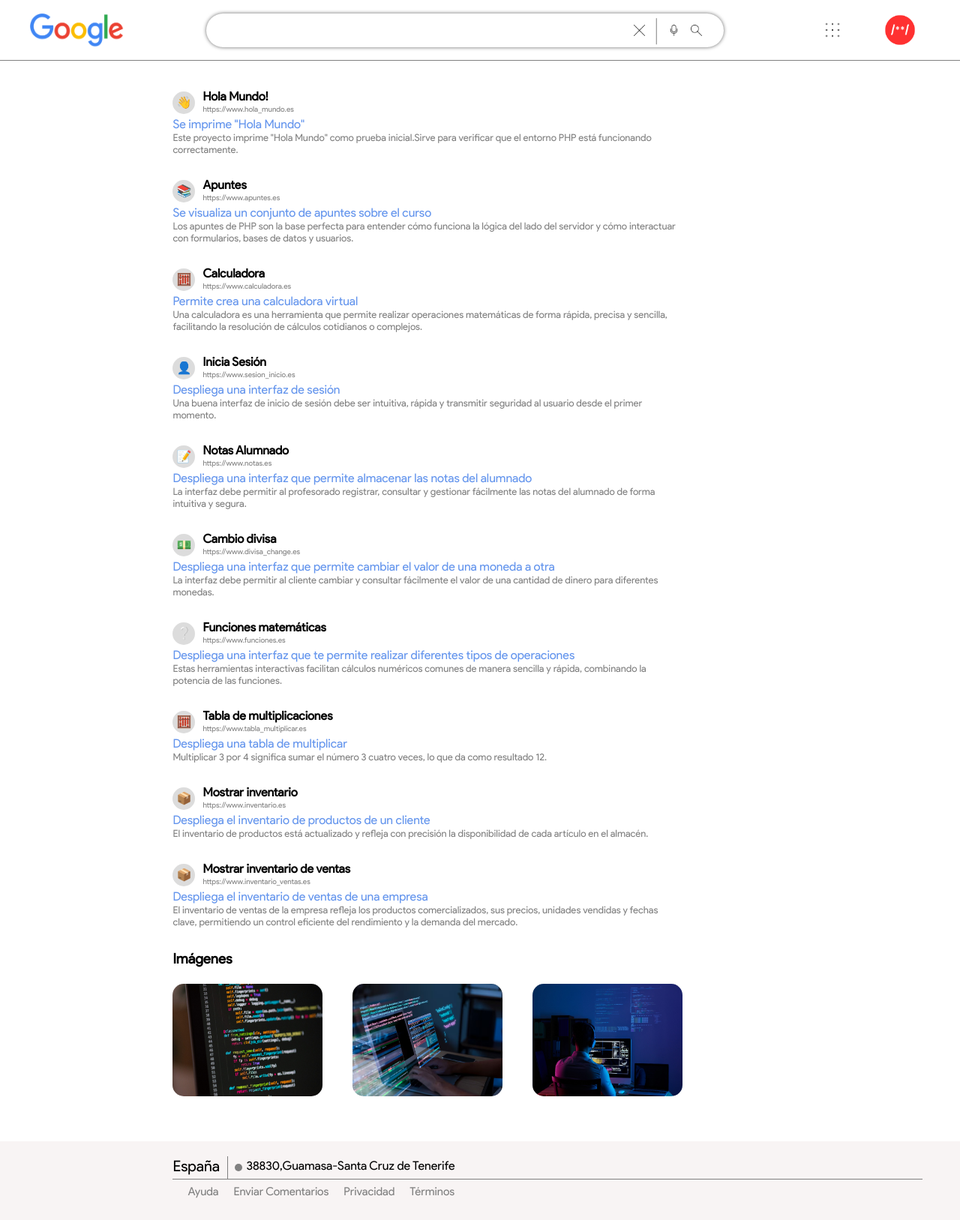
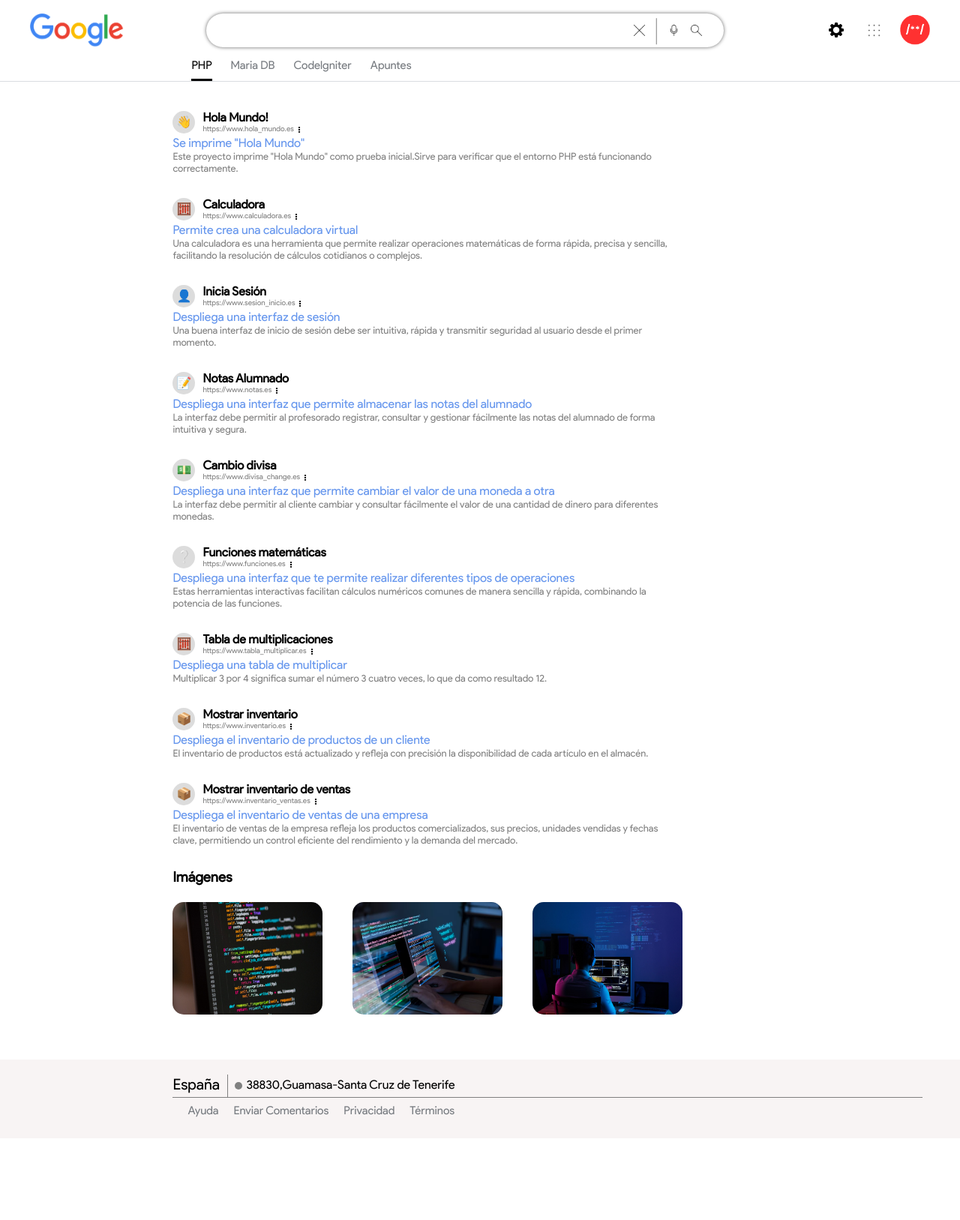
Before and after one commit to Giuseppe21410/DESARROLLO-WEB-BACK-END, a PHP site: page /APUNTES/ in a window 1280 px wide. Shown: the whole page at 75% size. After the commit the page ends 1490 px from the top, so only its background shows below. Run offline with PHP 8.4, Linux system fonts and the light colour scheme.

Commit message:
006_backend: Se modifica el portafolio.

```diff
--- a/DESARROLLO WEB BACK-END/PHP/04_Matemáticas.php
+++ b/DESARROLLO WEB BACK-END/PHP/04_Matemáticas.php
@@ -22,5 +22,5 @@
 
 // Constantes:
 
-define("NOMBRE","Giuseppe");
+// define("NOMBRE","Giuseppe");
 ?>
--- a/DESARROLLO WEB BACK-END/PORTAFOLIO/ASSETS/CSS/styles.css
+++ b/DESARROLLO WEB BACK-END/PORTAFOLIO/ASSETS/CSS/styles.css
@@ -115,13 +115,15 @@
 }
 
 .Logo_Usuario{
-  height: 80px;
-  width: 80px;
+  height: 40px;
+  width: 40px;
+  padding-top: 20px;
+  padding-bottom: 20px;
 }
 
 .Elementos_Derecha{
   display: flex;
-  gap: 30px;
+  gap: 20px;
   align-items: center;
   margin-right: 40px;
 }
@@ -138,18 +140,39 @@
 
 
 .Imagen_Boton_4 {
-  width: 30px;
-  height: 30px;
+  width: 25px;
+  height: 25px;
   cursor: pointer;
 }
 
 .Imagen_fondo{
   background-color: transparent;
-  width: 40px;
-  height: 40px;
+  width: 30px;
+  height: 30px;
   display: flex;
   align-items: center;
   justify-content: center;
+}
+
+
+.Imagen_Boton_5 {
+  width: 20px;
+  height: 20px;
+  cursor: pointer;
+}
+
+.Imagen_fondo_1{
+  background-color: transparent;
+  width: 30px;
+  height: 30px;
+  display: flex;
+  align-items: center;
+  justify-content: center;
+}
+
+.Imagen_fondo_1:hover{
+  background-color: gainsboro;
+  border-radius: 50px;
 }
 
 
@@ -158,11 +181,45 @@
   border-radius: 50px;
 }
 
+.Elementos_sub{
+  display: flex;
+  align-items: center;
+  max-width: 680px;
+  margin-left: 18%;
+}
+
+.Elementos_sub a{
+  text-decoration: none;
+  color: #777b80;
+  font-size: 15px;
+  transition: all 0.3s ease;
+  margin-left: 25px;
+  padding-bottom: 10px;
+  position: relative;
+}
+
+.Elementos_sub a.active{
+  color: black;
+}
+
+.Elementos_sub a.active::before {
+      content: '';
+      position: absolute;
+      top: 25px; /* Ajusta para pegarlo a la línea gris */
+      left: 0;
+      right: 0;
+      height: 3px;
+      background: black;
+    }
+
+.Elementos_sub a:hover{
+  color: black;
+}
 
 .Linea{
-  background-color: grey;
+  background-color: #dadce0;
   width: 100%;
-  height: 0.5px;
+  height: 0.1px;
   margin-bottom: 40px;
 }
 
@@ -191,7 +248,18 @@
 
 .Contenedor_Proyect{
   margin-bottom: 30px;
+}
 
+.Contenedor_1{
+  display: flex;
+  align-items: center;
+  height: 10px;
+}
+
+.Contenedor_1 img{
+  width: 8px;
+  height: 8px;
+  margin-left: 3px;
 }
 
 .Titulo_Logo{
@@ -315,7 +383,7 @@
 
 .footer_content_2 p{
   font-size: 15px;
-  color: grey;
+  color: #777b80;
   transition: all 0.3 ease;
   cursor: pointer;
   margin-left: 20px;
--- a/index.php
+++ b/index.php
@@ -25,7 +25,7 @@
         const header = document.getElementById("miEncabezado");
         // Es buena idea verificar si el header existe antes de añadir el listener
         if (header) {
-            const posicionTrigger = 80; // Aumenté un poco para que sea más notable
+            const posicionTrigger = 108; // Aumenté un poco para que sea más notable
 
             window.addEventListener("scroll", function () {
                 if (window.scrollY >= posicionTrigger) {
@@ -55,12 +55,21 @@
 		</form>
 	</div>
 	<div class="Elementos_Derecha">
+		<div class="Imagen_fondo_1">
+			<img class="Imagen_Boton_5" src="./DESARROLLO WEB BACK-END/PORTAFOLIO/ASSETS/IMAGES/config.png" alt="Boton_Configuración">
+		</div>
 		<div class="Imagen_fondo">
 			<img class="Imagen_Boton_4" src="./DESARROLLO WEB BACK-END/PORTAFOLIO/ASSETS/IMAGES/Aplicaciones.png" alt="Boton_Aplicaciones">
 		</div>
 	    <img  class="Logo_Usuario" src="./DESARROLLO WEB BACK-END/PORTAFOLIO/ASSETS/IMAGES/Diseño sin título-Photoroom.png" alt="Logo_Usuario">
     </div>
 </header>
+<div class="Elementos_sub">
+	<a href="" class="active">PHP</a>
+	<a href="">Maria DB</a>
+	<a href="">Codelgniter</a>
+	<a href="./DESARROLLO WEB BACK-END/PORTAFOLIO/apuntes.php">Apuntes</a>
+</div>
 <div class="Linea"></div>
 
 <div class="page_content">
@@ -71,7 +80,11 @@
 			<p class="Logo_Proyecto">👋</p>
 			<div class="Contenedor">
 				<h4 class="Titulo_">Hola Mundo!</h4>
+				<div class="Contenedor_1">
 					<p class="Subtitulo_">https://www.hola_mundo.es</p>
+					<img src="./DESARROLLO WEB BACK-END/PORTAFOLIO/ASSETS/IMAGES/Tres_Puntos.png" alt="Tres_Puntos" class="Tres_Puntos">
+				</div>
+
 		</div>
 
 		</div>
@@ -79,25 +92,16 @@
 		<p class="subtitulo">Este proyecto imprime "Hola Mundo" como prueba inicial.Sirve para verificar que el entorno PHP está funcionando correctamente.</p>
 	</div>
 
-	<div class="Contenedor_Proyect">
-		<div class="Titulo_Logo">
-			<p class="Logo_Proyecto">📚</p>
-			<div class="Contenedor">
-				<h4 class="Titulo_">Apuntes</h4>
-				<p class="Subtitulo_">https://www.apuntes.es</p>
-		</div>
-
-		</div>
-		<a class="Link" href="./DESARROLLO WEB BACK-END/PORTAFOLIO/apuntes.php">Se visualiza un conjunto de apuntes sobre el curso</a>
-		<p class="subtitulo">Los apuntes de PHP son la base perfecta para entender cómo funciona la lógica del lado del servidor y cómo interactuar con formularios, bases de datos y usuarios.</p>
-	</div>
 
 	<div class="Contenedor_Proyect">
 		<div class="Titulo_Logo">
 			<p class="Logo_Proyecto">🧮</p>
 			<div class="Contenedor">
 				<h4 class="Titulo_">Calculadora</h4>
+				<div class="Contenedor_1">
 					<p class="Subtitulo_">https://www.calculadora.es</p>
+					<img src="./DESARROLLO WEB BACK-END/PORTAFOLIO/ASSETS/IMAGES/Tres_Puntos.png" alt="Tres_Puntos" class="Tres_Puntos">
+				</div>
 		</div>
 		</div>
 		<a class="Link" href="./DESARROLLO WEB BACK-END/EJERCICIOS/01_Calculadora/index.php">Permite crea una calculadora virtual</a>
@@ -109,7 +113,10 @@
 			<p class="Logo_Proyecto">👤</p>
 			<div class="Contenedor">
 				<h4 class="Titulo_">Inicia Sesión</h4>
+				<div class="Contenedor_1">
 					<p class="Subtitulo_">https://www.sesion_inicio.es</p>
+					<img src="./DESARROLLO WEB BACK-END/PORTAFOLIO/ASSETS/IMAGES/Tres_Puntos.png" alt="Tres_Puntos" class="Tres_Puntos">
+				</div>
 		</div>
 		</div>
 		<a class="Link" href="./DESARROLLO WEB BACK-END/EJERCICIOS/02_Inicia_Sesion/index.php">Despliega una interfaz de sesión</a>
@@ -121,7 +128,10 @@
 			<p class="Logo_Proyecto">📝</p>
 			<div class="Contenedor">
 				<h4 class="Titulo_">Notas Alumnado</h4>
+				<div class="Contenedor_1">
 					<p class="Subtitulo_">https://www.notas.es</p>
+					<img src="./DESARROLLO WEB BACK-END/PORTAFOLIO/ASSETS/IMAGES/Tres_Puntos.png" alt="Tres_Puntos" class="Tres_Puntos">
+				</div>
 		</div>
 		</div>
 		<a class="Link" href="./DESARROLLO WEB BACK-END/EJERCICIOS/03_Notas/index.php">Despliega una interfaz que permite almacenar las notas del alumnado</a>
@@ -133,7 +143,10 @@
 			<p class="Logo_Proyecto">💵</p>
 			<div class="Contenedor">
 				<h4 class="Titulo_">Cambio divisa</h4>
+				<div class="Contenedor_1">
 					<p class="Subtitulo_">https://www.divisa_change.es</p>
+					<img src="./DESARROLLO WEB BACK-END/PORTAFOLIO/ASSETS/IMAGES/Tres_Puntos.png" alt="Tres_Puntos" class="Tres_Puntos">
+				</div>
 		</div>
 		</div>
 		<a class="Link" href="./DESARROLLO WEB BACK-END/EJERCICIOS/04_Cambio_Divisa/index.php">Despliega una interfaz que permite cambiar el valor de una moneda a otra</a>
@@ -145,7 +158,10 @@
 			<p class="Logo_Proyecto">❔</p>
 			<div class="Contenedor">
 				<h4 class="Titulo_">Funciones matemáticas</h4>
+				<div class="Contenedor_1">
 					<p class="Subtitulo_">https://www.funciones.es</p>
+					<img src="./DESARROLLO WEB BACK-END/PORTAFOLIO/ASSETS/IMAGES/Tres_Puntos.png" alt="Tres_Puntos" class="Tres_Puntos">
+				</div>
 		</div>
 		</div>
 		<a class="Link" href="./DESARROLLO WEB BACK-END/EJERCICIOS/05_Funciones/index.php">Despliega una interfaz que te permite realizar diferentes tipos de operaciones</a>
@@ -157,7 +173,10 @@
 			<p class="Logo_Proyecto">🧮</p>
 			<div class="Contenedor">
 				<h4 class="Titulo_">Tabla de multiplicaciones</h4>
+				<div class="Contenedor_1">
 					<p class="Subtitulo_">https://www.tabla_multiplicar.es</p>
+					<img src="./DESARROLLO WEB BACK-END/PORTAFOLIO/ASSETS/IMAGES/Tres_Puntos.png" alt="Tres_Puntos" class="Tres_Puntos">
+				</div>
 		</div>
 		</div>
 		<a class="Link" href="./DESARROLLO WEB BACK-END/EJERCICIOS/06_Tablas_de_Multiplicar/index.php">Despliega una tabla de multiplicar</a>
@@ -169,7 +188,10 @@
 			<p class="Logo_Proyecto">📦</p>
 			<div class="Contenedor">
 				<h4 class="Titulo_">Mostrar inventario</h4>
+				<div class="Contenedor_1">
 					<p class="Subtitulo_">https://www.inventario.es</p>
+					<img src="./DESARROLLO WEB BACK-END/PORTAFOLIO/ASSETS/IMAGES/Tres_Puntos.png" alt="Tres_Puntos" class="Tres_Puntos">
+				</div>
 		</div>
 		</div>
 		<a class="Link" href="./DESARROLLO WEB BACK-END/EJERCICIOS/07_Inventario_Array/index.php">Despliega el inventario de productos de un cliente</a>
@@ -181,7 +203,10 @@
 			<p class="Logo_Proyecto">📦</p>
 			<div class="Contenedor">
 				<h4 class="Titulo_">Mostrar inventario de ventas</h4>
+				<div class="Contenedor_1">
 					<p class="Subtitulo_">https://www.inventario_ventas.es</p>
+					<img src="./DESARROLLO WEB BACK-END/PORTAFOLIO/ASSETS/IMAGES/Tres_Puntos.png" alt="Tres_Puntos" class="Tres_Puntos">
+				</div>
 		</div>
 		</div>
 		<a class="Link" href="./DESARROLLO WEB BACK-END/EJERCICIOS/08_Inventario_CSV/index.php">Despliega el inventario de ventas de una empresa</a>
```
Also changed, not shown: DESARROLLO WEB BACK-END/PORTAFOLIO/apuntes.php (+50 -1 lines), DESARROLLO WEB BACK-END/PORTAFOLIO/ASSETS/IMAGES/Diseño sin título-Photoroom.png, DESARROLLO WEB BACK-END/PORTAFOLIO/ASSETS/IMAGES/Tres_Puntos.png (added), DESARROLLO WEB BACK-END/PORTAFOLIO/ASSETS/IMAGES/config.png (added). Lines whose indentation alone changed are shown as unchanged.
